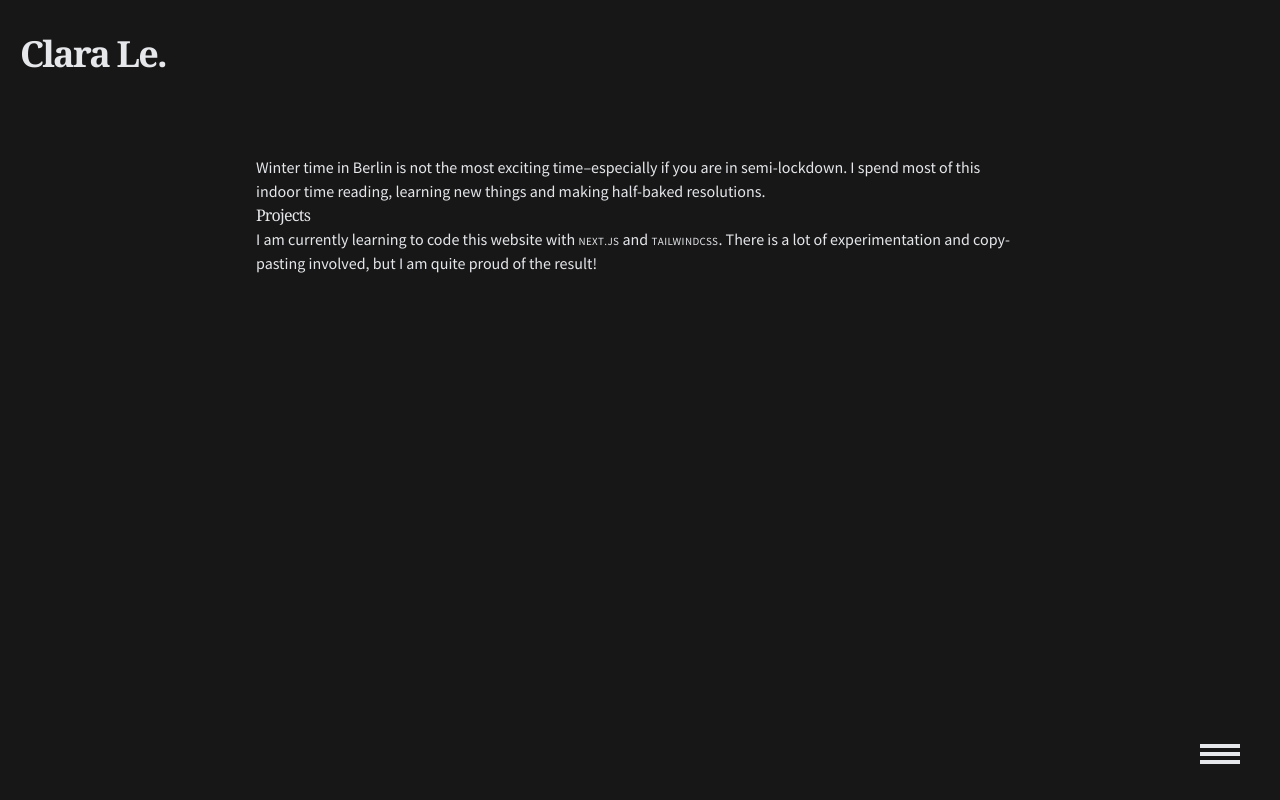
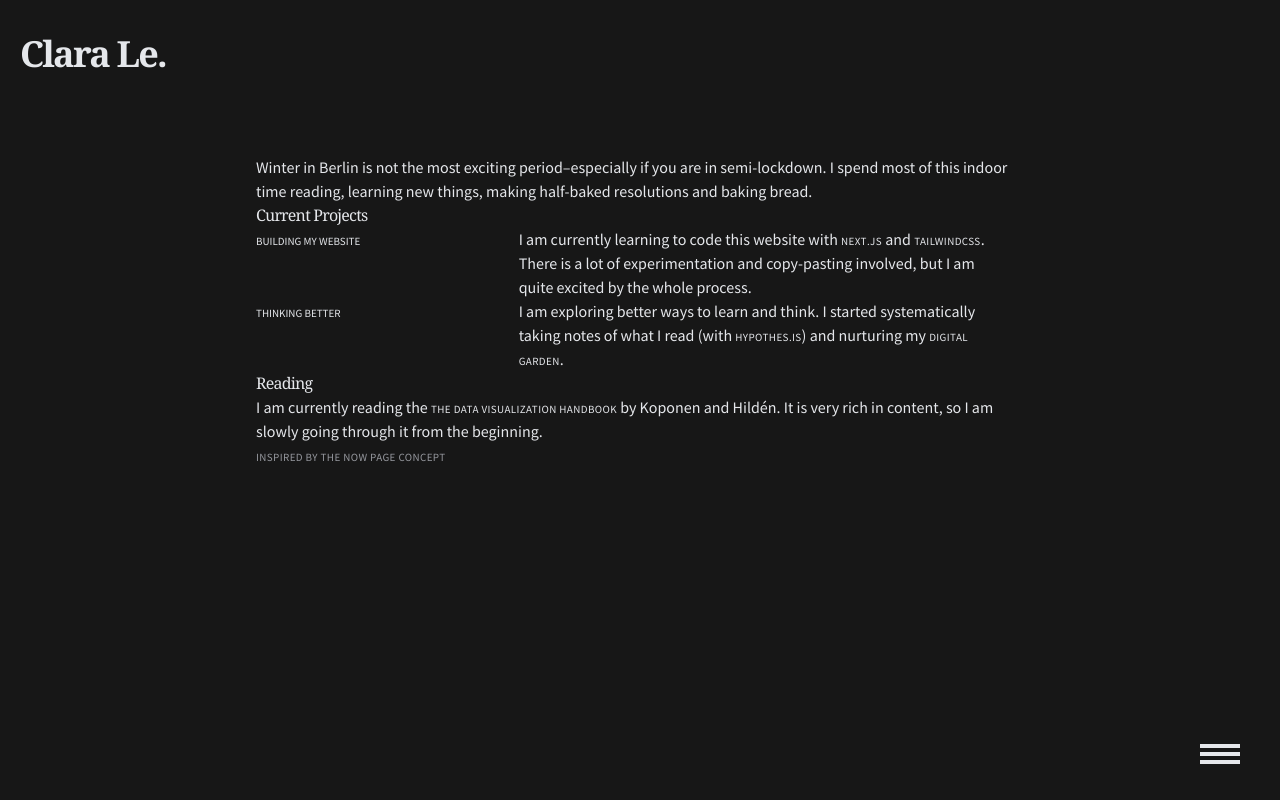
Before and after one commit to hgcl/clara-website, a Next.js app: page /now in a window 1280 px wide. Shown: the top 800 px of the page. Built offline with nearby package versions, Linux system fonts and the light colour scheme; a web font is replaced by a local one; what @tailwindcss/typography would draw is missing.

Commit message:
Create Now page

```diff
--- a/pages/now.js
+++ b/pages/now.js
@@ -3,6 +3,7 @@ import Header from "../components/header";
 import Container from "../components/container";
 import markdownStyles from "../components/markdown-styles.module.css";
 import Link from "../components/link";
+import TopicTwoColumns from "../components/TopicTwoColumns";
 
 export default function Now({}) {
   return (
@@ -15,17 +16,41 @@ export default function Now({}) {
           >
             {/* TODO add date updated */}
             <p>
-              Winter time in Berlin is not the most exciting time–especially if
-              you are in semi-lockdown. I spend most of this indoor time
-              reading, learning new things and making half-baked resolutions.
+              Winter in Berlin is not the most exciting period–especially if you
+              are in semi-lockdown. I spend most of this indoor time reading,
+              learning new things, making half-baked resolutions and baking bread.
             </p>
-            <h2>Projects</h2>
+            <h2>Current projects</h2>
+            <TopicTwoColumns topic="Building my website">
+              <p>
+                I am currently learning to code this website with{" "}
+                <Link href="https://nextjs.org/">Next.js</Link> and{" "}
+                <Link href="https://tailwindcss.com/">tailwindcss</Link>. There
+                is a lot of experimentation and copy-pasting involved, but I am
+                quite excited by the whole process.
+              </p>
+            </TopicTwoColumns>
+            <TopicTwoColumns topic="Thinking better">
+              <p>
+                I am exploring better ways to learn and think. I started
+                systematically taking notes of what I read (with <Link href="https://hypothes.is/">hypothes.is</Link>) and nurturing my{" "}
+                <Link href="https://hgcl.github.io/digital-garden/">
+                  digital garden
+                </Link>
+                .
+              </p>
+            </TopicTwoColumns>
+            <h2>Reading</h2>
             <p>
-              I am currently learning to code this website with{" "}
-              <Link href="https://nextjs.org/">Next.js</Link> and{" "}
-              <Link href="https://tailwindcss.com/">Tailwindcss</Link>. There is
-              a lot of experimentation and copy-pasting involved, but I am quite
-              proud of the result!
+              I am currently reading the{" "}
+              <Link href="https://datavizhandbook.info/">
+                The Data Visualization Handbook
+              </Link>{" "}
+              by Koponen and Hildén. It is very rich in content, so I am slowly going through it from the beginning.
+            </p>
+            <p className="comment">
+              Inspired by the{" "}
+              <Link href="https://nownownow.com/about">Now page</Link> concept
             </p>
           </div>
         </Container>
```
Also changed, not shown: 1 other file (tests, documents, lock files or other folders).
